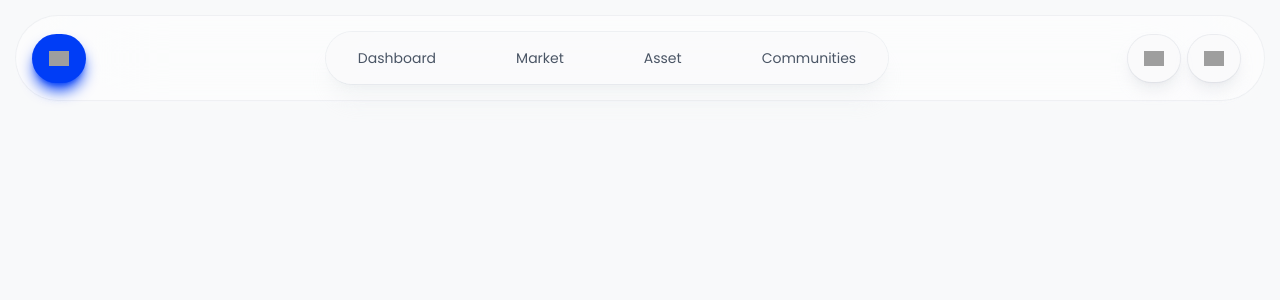
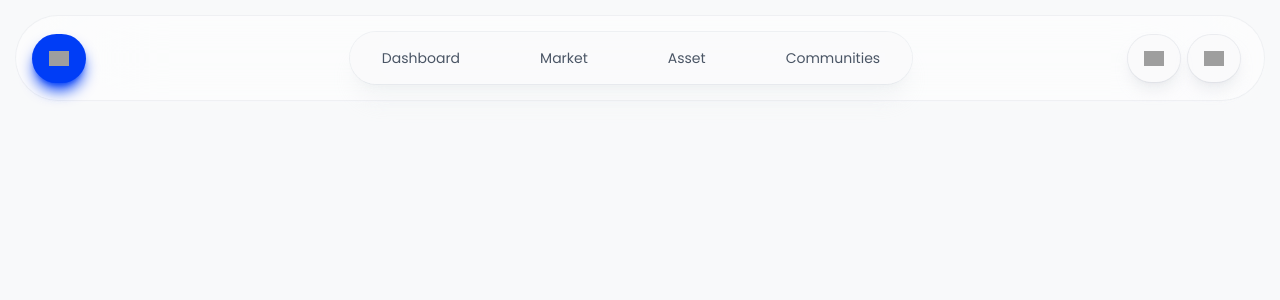
Before and after one commit to mshah972/PopTrade, a React (Vite) app: page / in a window 1280 px wide. Shown: the top 300 px of the page. Built offline with nearby package versions, Linux system fonts and the light colour scheme; grey boxes are pictures that could not be loaded.

Commit message:
Adjusted NavBar spacing by adding `ml-12` to improve layout alignment.

```diff
--- a/src/components/NavBar.jsx
+++ b/src/components/NavBar.jsx
@@ -27,7 +27,7 @@ export default function NavBar() {
                        </div>
                        <div>
                            <div
-                               className="bg-primary/60 backdrop-blur-2xl shadow-xl shadow-gray-300/20 ring-1 ring-gray-300/30 px-8 py-4 rounded-full flex max-w-7xl justify-center space-x-20 hidden lg:flex md:flex">
+                               className="bg-primary/60 backdrop-blur-2xl shadow-xl shadow-gray-300/20 ring-1 ring-gray-300/30 px-8 py-4 rounded-full flex max-w-7xl justify-center space-x-20 hidden lg:flex md:flex ml-12">
                                {navigation.map((item) => (
                                    <a key={item.name} href={item.href}>
                                        <h3 className="text-sm lg:text-md text-gray-600 font-normal hover:text-accent-primary cursor-pointer transition duration-400">{item.name}</h3>
```
